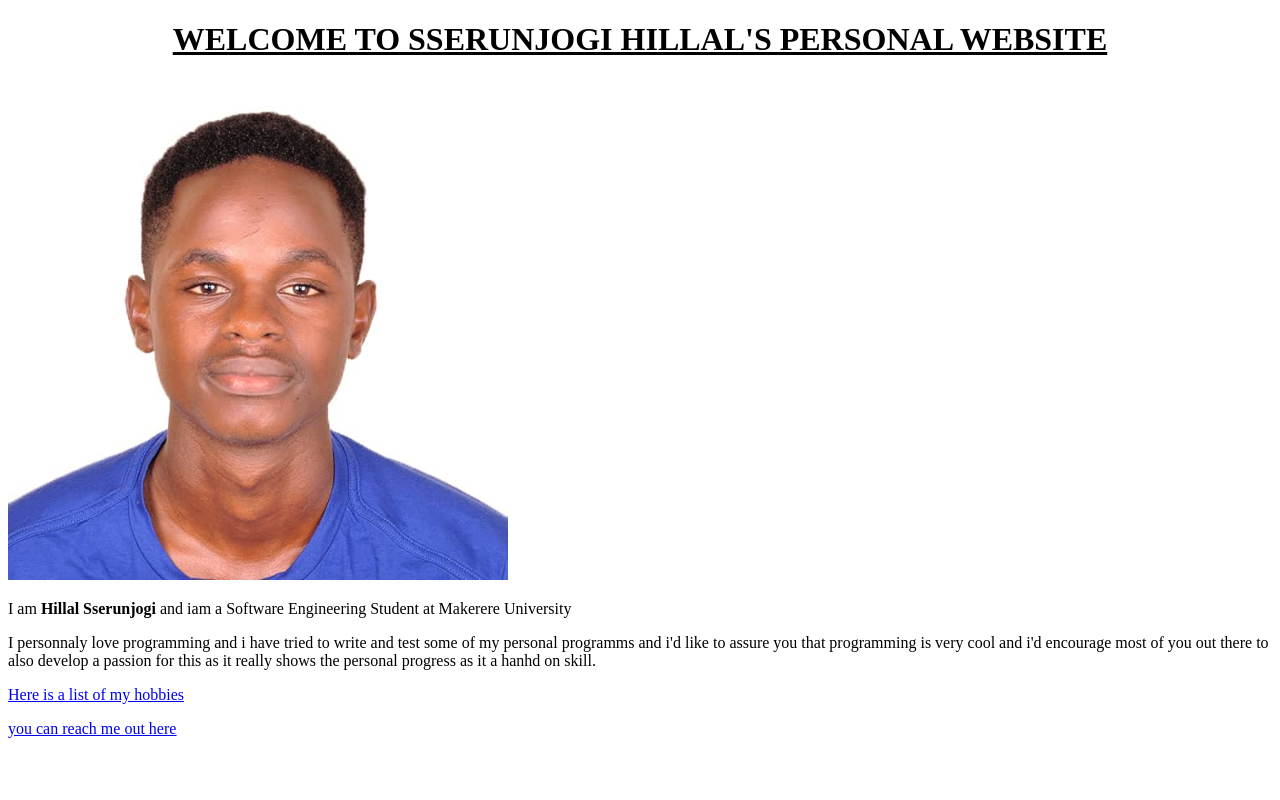
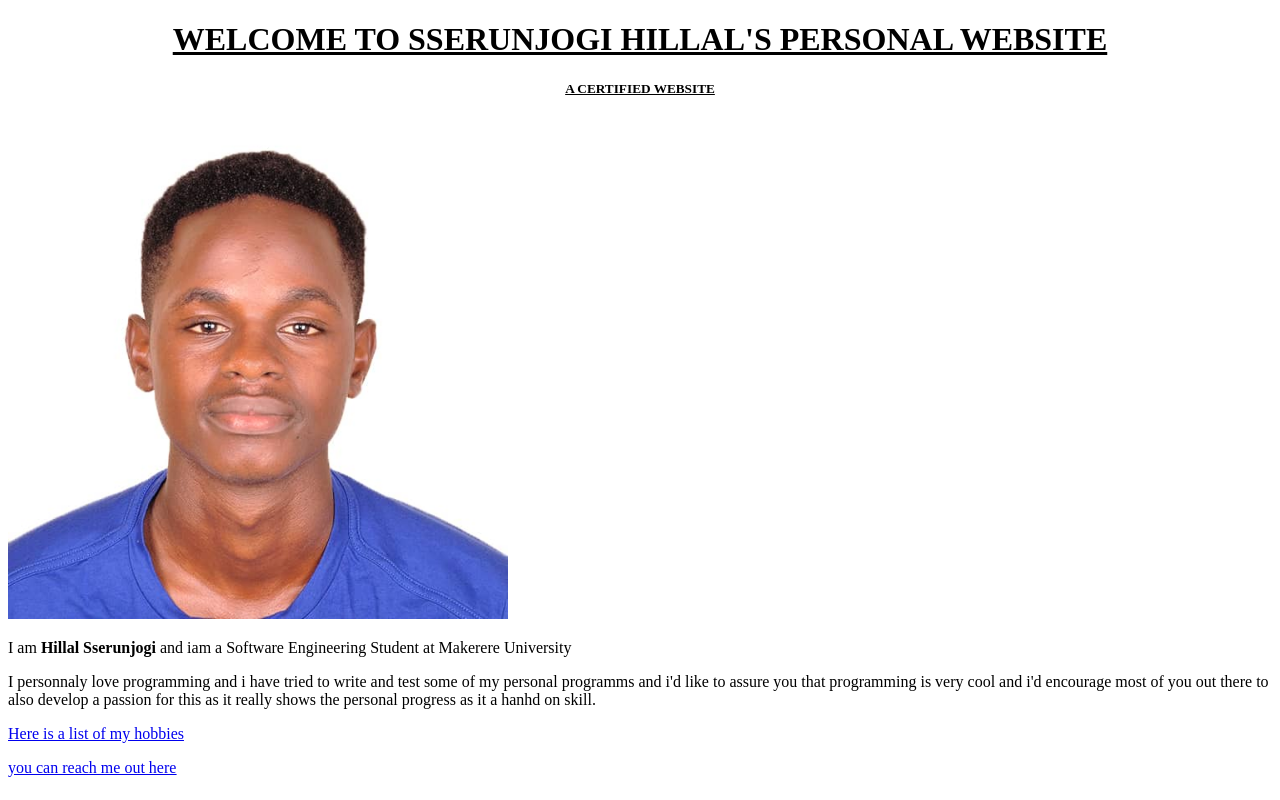
Before and after one commit to Hillal-cell/CV, a plain HTML site: page index.html in a window 1280 px wide. Drawn offline with Linux system fonts and the light colour scheme.

Commit message:
Update index.html

```diff
--- a/index.html
+++ b/index.html
@@ -5,6 +5,7 @@
 
  <header>
    <h1><strong> <center> <u> WELCOME TO SSERUNJOGI HILLAL'S PERSONAL WEBSITE</u></center>   </strong></h1>
+        <h5><strong> <center> <u> A CERTIFIED WEBSITE</u></center>   </strong></h5>
     <img height="500" width="500" src=  "passphoto.JPEG"   alt="my passport photo" >
  </header>
      <p> I am <strong>  Hillal Sserunjogi </strong>and iam a Software Engineering Student at Makerere University  </p>
```
